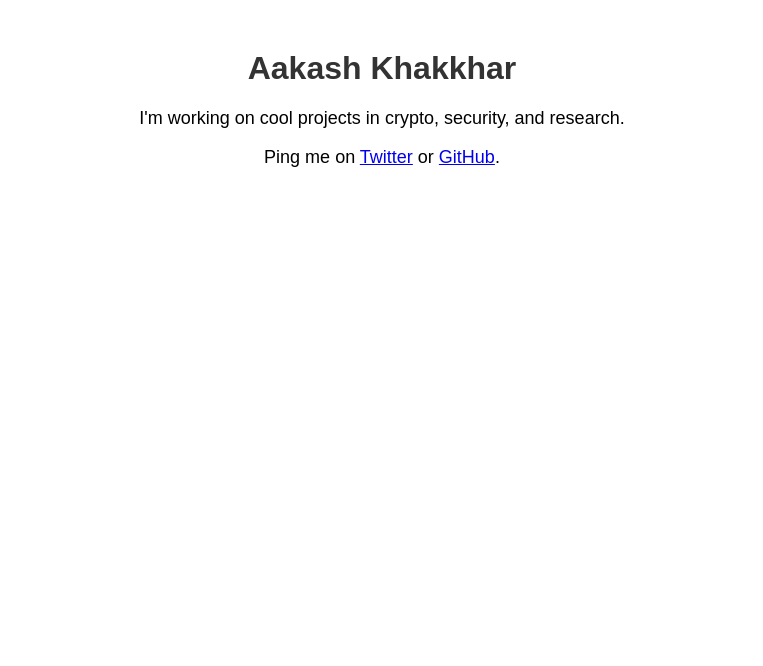
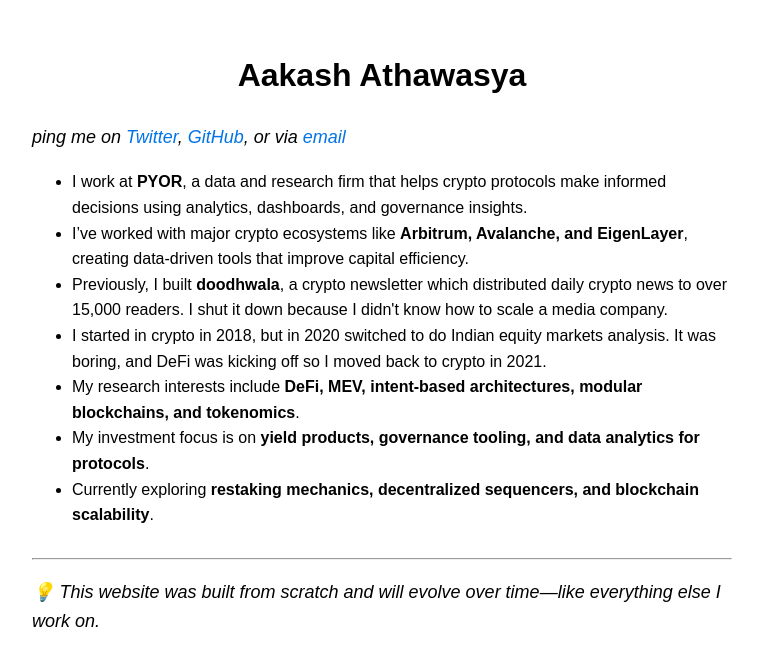
Before and after one commit to aakashathawasya96/aakash.ink, a plain HTML site: page index.html in a window 1280 px wide. Shown: the whole page, without its empty margins (258-1021 px from the left). Drawn offline with Linux system fonts and the light colour scheme.

Commit message:
Update index.html

```diff
--- a/index.html
+++ b/index.html
@@ -3,16 +3,52 @@
 <head>
     <meta charset="UTF-8">
     <meta name="viewport" content="width=device-width, initial-scale=1.0">
-    <title>Aakash's Website</title>
+    <title>Aakash Athawasya</title>
     <style>
-        body { font-family: Arial, sans-serif; text-align: center; margin: 50px; }
-        h1 { color: #333; }
-        p { font-size: 18px; }
+        body {
+            font-family: Arial, sans-serif;
+            max-width: 700px;
+            margin: 50px auto;
+            line-height: 1.6;
+        }
+        h1 {
+            text-align: center;
+        }
+        p {
+            font-size: 18px;
+        }
+        a {
+            color: #0073e6;
+            text-decoration: none;
+        }
+        a:hover {
+            text-decoration: underline;
+        }
+        hr {
+            margin-top: 30px;
+        }
     </style>
 </head>
 <body>
-    <h1>Aakash Khakkhar</h1>
-    <p>I'm working on cool projects in crypto, security, and research.</p>
-    <p>Ping me on <a href="https://twitter.com/YOURHANDLE" target="_blank">Twitter</a> or <a href="https://github.com/YOURHANDLE" target="_blank">GitHub</a>.</p>
+
+    <h1><strong>Aakash Athawasya</strong></h1>
+    <p><em>ping me on <a href="https://twitter.com/YOURHANDLE" target="_blank">Twitter</a>,
+        <a href="https://github.com/YOURHANDLE" target="_blank">GitHub</a>,
+        or via <a href="mailto:you@example.com">email</a></em></p>
+
+    <ul>
+        <li>I work at <strong>PYOR</strong>, a data and research firm that helps crypto protocols make informed decisions using analytics, dashboards, and governance insights.</li>
+        <li>I’ve worked with major crypto ecosystems like <strong>Arbitrum, Avalanche, and EigenLayer</strong>, creating data-driven tools that improve capital efficiency.</li>
+        <li>Previously, I built <strong>doodhwala</strong>, a crypto newsletter which distributed daily crypto news to over 15,000 readers. I shut it down because I didn't know how to scale a media company.</li>
+        <li>I started in crypto in 2018, but in 2020 switched to do Indian equity markets analysis. It was boring, and DeFi was kicking off so I moved back to crypto in 2021.</li>
+        <li>My research interests include <strong>DeFi, MEV, intent-based architectures, modular blockchains, and tokenomics</strong>.</li>
+        <li>My investment focus is on <strong>yield products, governance tooling, and data analytics for protocols</strong>.</li>
+        <li>Currently exploring <strong>restaking mechanics, decentralized sequencers, and blockchain scalability</strong>.</li>
+    </ul>
+
+    <hr>
+
+    <p><em>💡 This website was built from scratch and will evolve over time—like everything else I work on.</em></p>
+
 </body>
 </html>
```
